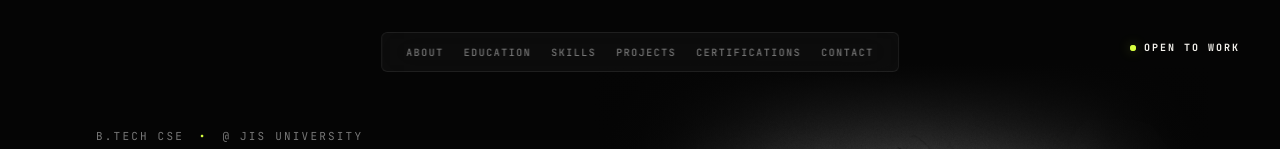
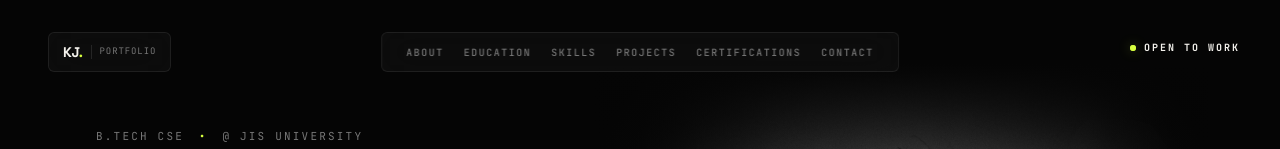
Before and after one commit to iamkumaresh/kumaresh-portfolio, a React (Vite) app: page / in a window 1280 px wide. Shown: the top 149 px of the page. Built offline with nearby package versions, Linux system fonts and the light colour scheme.

Commit message:
feat(header): add desktop brand monogram anchor KJ. to top-left navigation

```diff
--- a/src/App.tsx
+++ b/src/App.tsx
@@ -207,6 +207,27 @@ const Navbar = () => {
 
   return (
     <header>
+      {/* Desktop Brand Wordmark / Monogram - Far Left */}
+      <motion.div
+        initial={{ opacity: 0, y: -10 }}
+        animate={{ opacity: 1, y: 0 }}
+        transition={{ duration: 0.5, ease: "easeOut", delay: 0.10 }}
+        className="fixed top-8 left-6 md:left-8 lg:left-12 z-50 hidden md:flex items-center"
+      >
+        <a
+          href="#home"
+          aria-label="Kumaresh Jana Homepage"
+          className="group flex items-center gap-2 px-3.5 bg-white/[0.03] backdrop-blur-[18px] border border-white/[0.08] hover:border-[#D7FF3F]/40 rounded-md h-[40px] transition-all select-none"
+        >
+          <span className="font-display font-extrabold text-sm tracking-tight text-[#F4F2ED] group-hover:text-[#D7FF3F] transition-colors">
+            KJ<span className="text-[#D7FF3F]">.</span>
+          </span>
+          <span className="text-[9px] font-mono tracking-widest text-[#777777] uppercase hidden lg:inline-block border-l border-white/[0.1] pl-2">
+            PORTFOLIO
+          </span>
+        </a>
+      </motion.div>
+
       {/* Floating Center Navbar (Desktop - Stagger: 100ms) */}
       <motion.nav
         initial={{ opacity: 0, y: -10 }}
```
